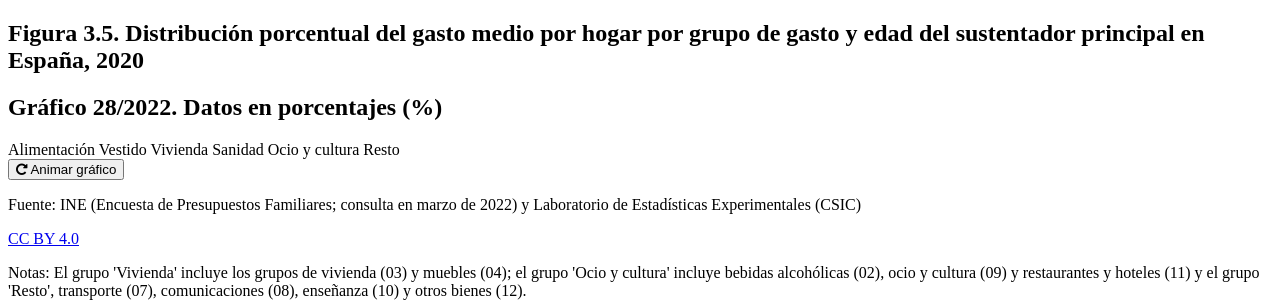
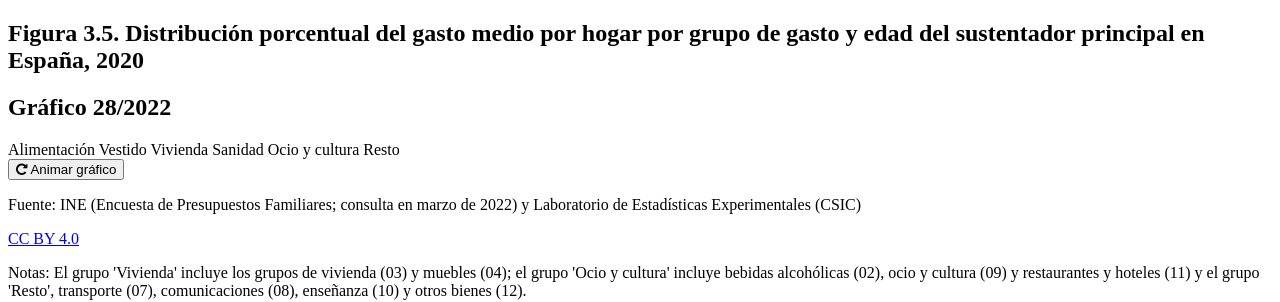
Before and after one commit to EnvejecimientoEnRed/informe_perfil_mayores_2022_economia_3_5, a website: page pre/template.html in a window 1280 px wide. Shown: the top 302 px of the page. Drawn offline with Linux system fonts and the light colour scheme; a script that the page names is missing.

Commit message:
Ligero cambio en texto

```diff
--- a/pre/template.html
+++ b/pre/template.html
@@ -18,7 +18,7 @@
             <section class="content b-chart active" id="chartBlock">
                 <div class="b-title">
                     <h1 class="title">Figura 3.5. Distribución porcentual del gasto medio por hogar por grupo de gasto y edad del sustentador principal en España, 2020</h1>
-                    <h2 class="subtitle">Gráfico 28/2022. Datos en porcentajes (%)</h2>
+                    <h2 class="subtitle">Gráfico 28/2022</h2>
                 </div>
                 <div class="chart__logics">
                     <div class="chart__legend">
```
Also changed, not shown: docs/index.html (+1 -1 lines), 4 other files.
